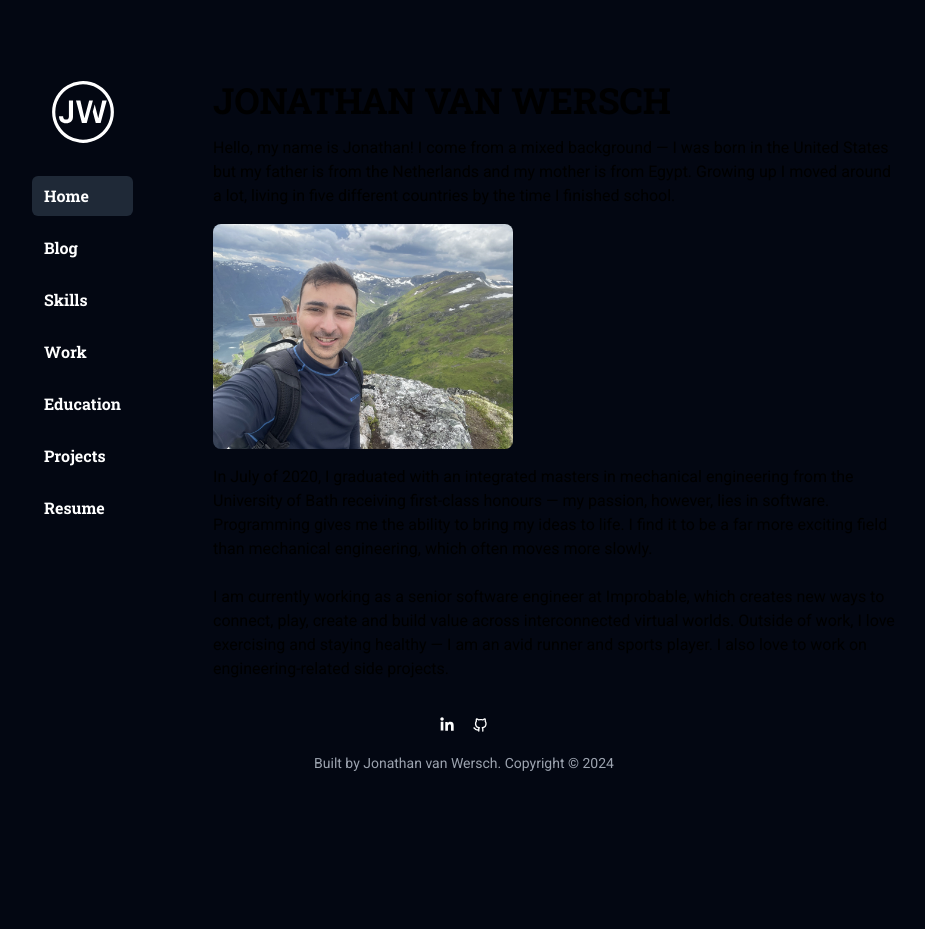
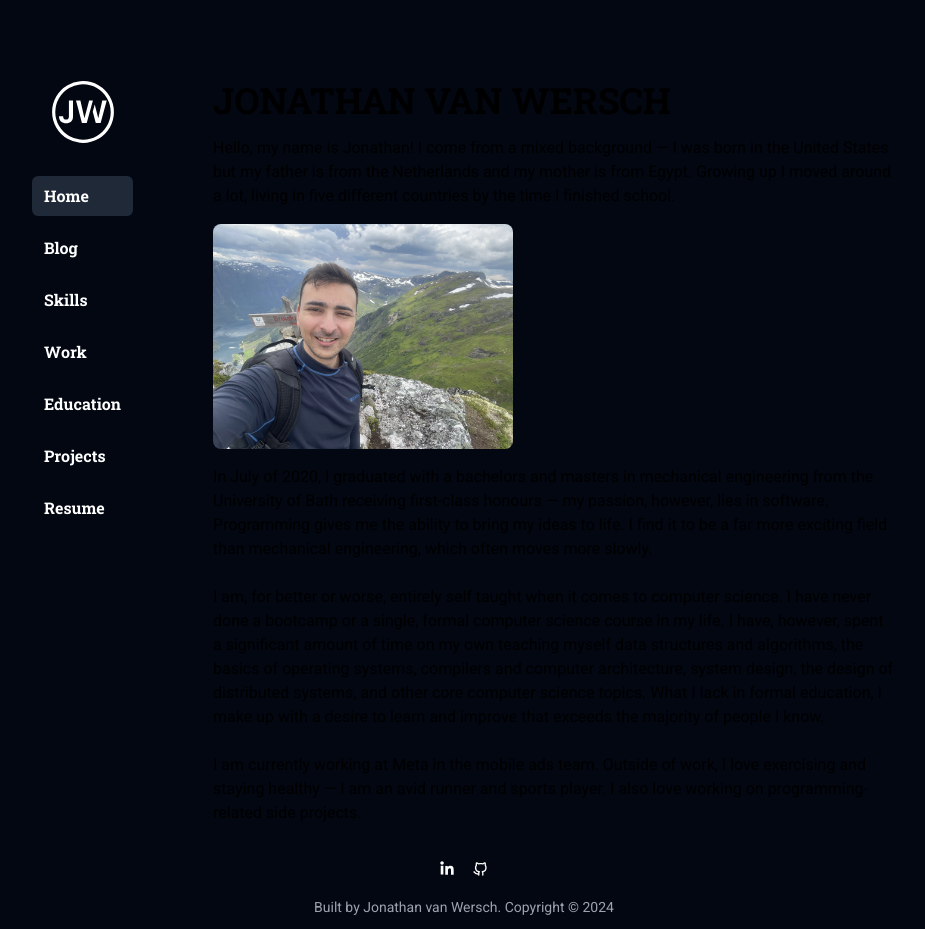
Before and after one commit to Jonathanvwersch/portfolio-v2-monorepo, a Next.js app in the folder apps/portfolio/: page / in a window 1280 px wide. Shown: the whole page, without its empty margins (176-1101 px from the left). Before the commit the page ends 800 px from the top, so only its background shows below. Built offline with nearby package versions, Linux system fonts and the light colour scheme.

Commit message:
chore: update text

```diff
--- a/apps/portfolio/app/page.tsx
+++ b/apps/portfolio/app/page.tsx
@@ -22,16 +22,24 @@ export default function Home() {
         />
       </div>
       <p className="mb-4">
-        In July of 2020, I graduated with an integrated masters in mechanical
+        In July of 2020, I graduated with a bachelors and masters in mechanical
         engineering from the University of Bath receiving first-class honours —
         my passion, however, lies in software. Programming gives me the ability
         to bring my ideas to life. I find it to be a far more exciting field
         than mechanical engineering, which often moves more slowly.
-        <br /> <br />I am currently working as a senior software engineer at
-        Improbable, which creates new ways to connect, play, create and build
-        value across interconnected virtual worlds. Outside of work, I love
-        exercising and staying healthy — I am an avid runner and sports player.
-        I also love to work on engineering-related side projects.
+        <br /> <br /> I am, for better or worse, entirely self taught when it
+        comes to computer science. I have never done a bootcamp or a single,
+        formal computer science course in my life. I have, however, spent a
+        significant amount of time on my own teaching myself data structures and
+        algorithms, the basics of operating systems, compilers and computer
+        architecture, system design, the design of distributed systems, and
+        other core computer science topics. What I lack in formal education, I
+        make up with a desire to learn and improve that exceeds the majority of
+        people I know.
+        <br /> <br />I am currently working at Meta in the mobile ads team.
+        Outside of work, I love exercising and staying healthy — I am an avid
+        runner and sports player. I also love working on programming-related
+        side projects.
       </p>
     </main>
   );
--- a/apps/portfolio/app/skills/page.tsx
+++ b/apps/portfolio/app/skills/page.tsx
@@ -52,7 +52,7 @@ export default function Skills() {
               "NextJs",
               "Redux",
               "GraphQL (Apollo)",
-              "NPM Ecosystem",
+              "npm ecosystem",
               "Cypress",
               "Jest",
               "CSS",
```
